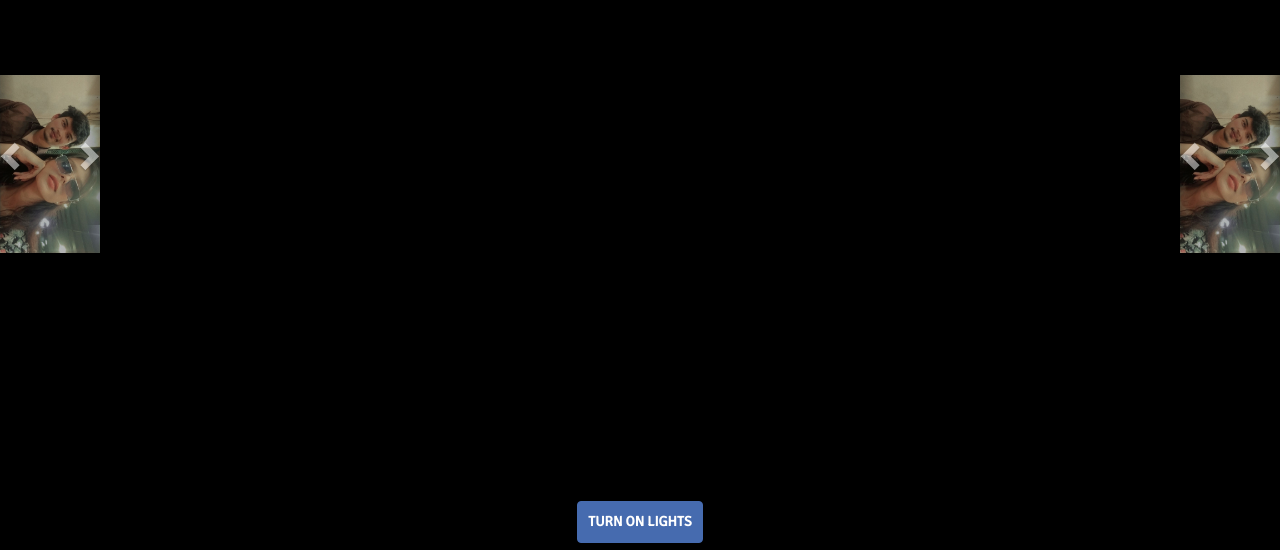
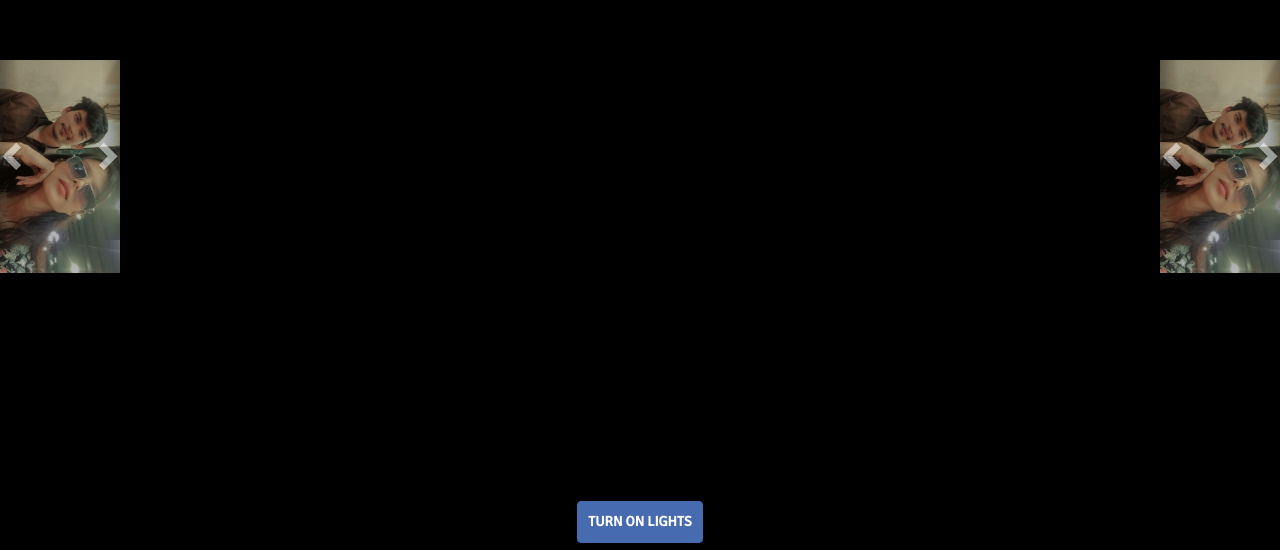
Before and after one commit to itspeace03/bdy, a website: page index.html in a window 1280 px wide. Shown: the part 250-800 px from the top of the page. Drawn offline with nearby package versions, Linux system fonts and the light colour scheme.

Commit message:
Update index.html

```diff
--- a/index.html
+++ b/index.html
@@ -31,8 +31,8 @@
         #leftCarousel, #rightCarousel {
             position: fixed;
             top: 50%;
-            width: 100px; /* Adjust width as needed */
-            height: 150px; /* Adjust height as needed */
+            width: 120px; /* Adjust width as needed */
+            height: 180px; /* Adjust height as needed */
             transform: translateY(-50%);
         }
         #leftCarousel {
```
